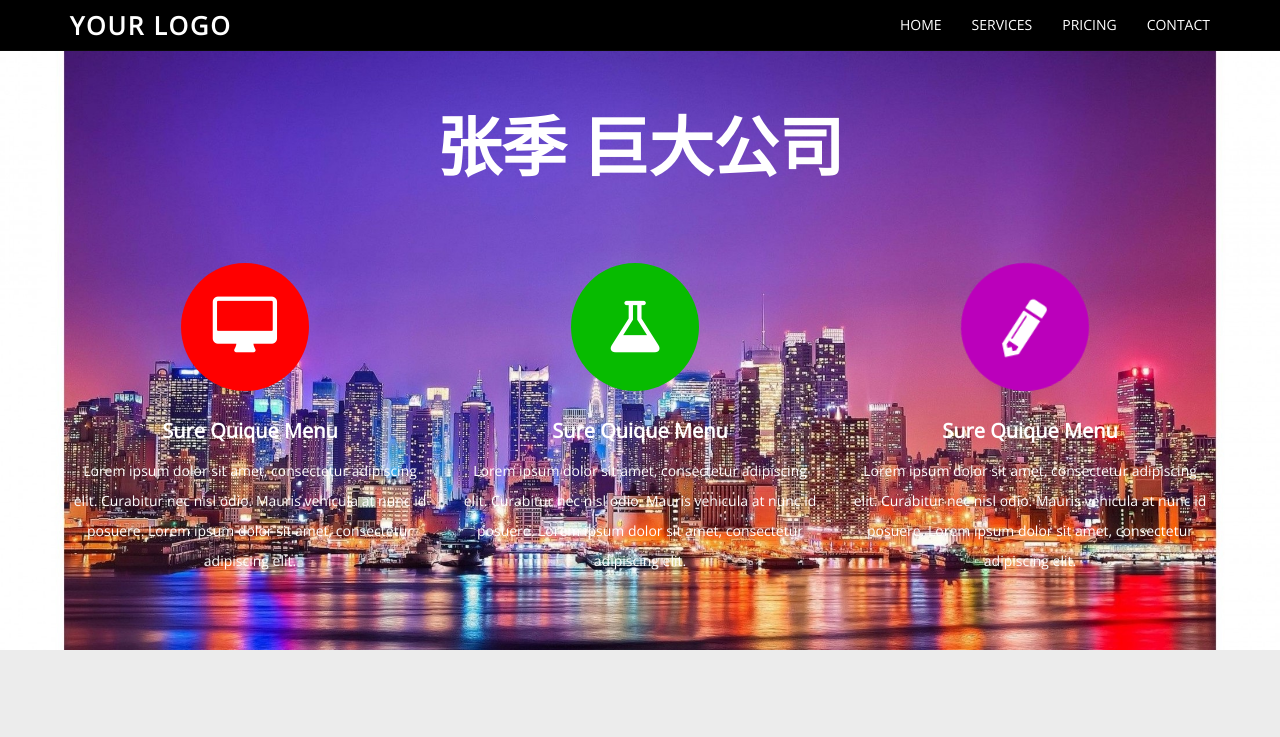
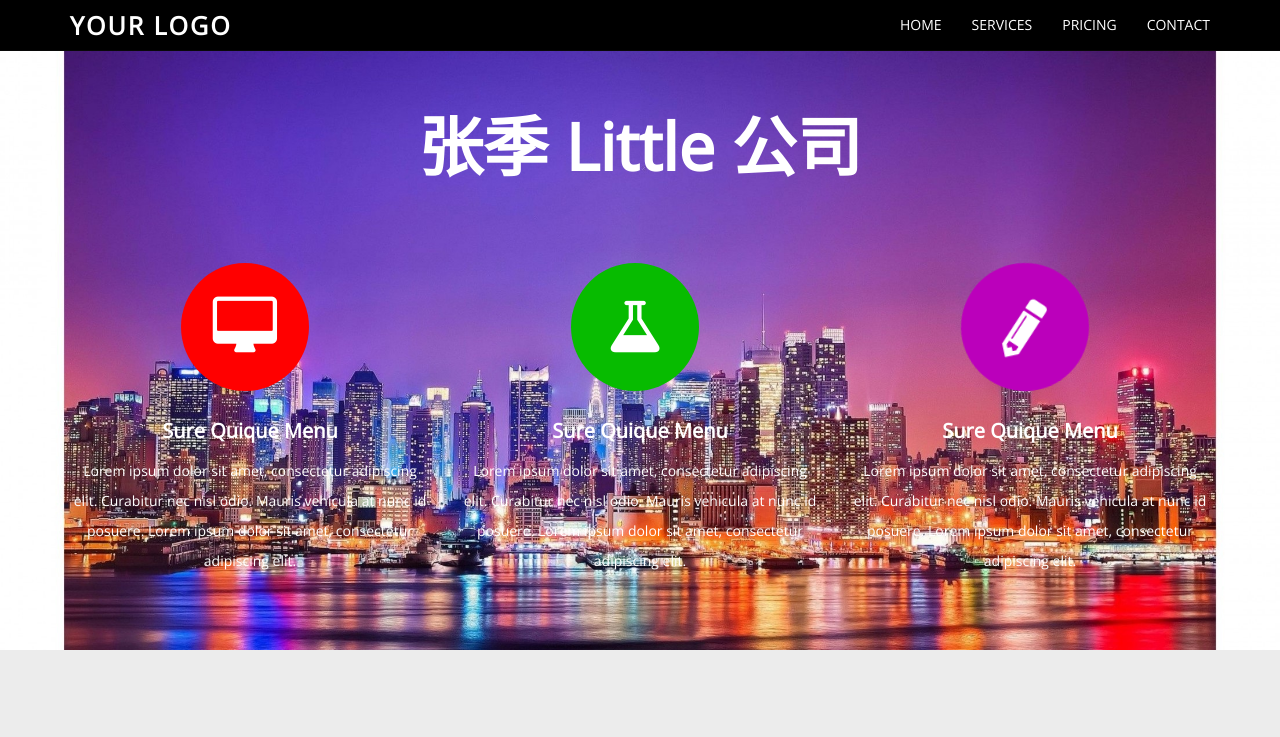
Before and after one commit to jizhang88/jamescr.com, a plain HTML site: page index.html in a window 1280 px wide. Shown: the top 737 px of the page. Drawn offline with nearby package versions, Linux system fonts and the light colour scheme.

Commit message:
Update index.html

```diff
--- a/index.html
+++ b/index.html
@@ -64,7 +64,7 @@
         <div class="row text-center g-pad-bottom">
             <div class="col-md-12">
 
-                <span class="head-main">张季 巨大公司</span>
+                <span class="head-main">张季 Little 公司</span>
             </div>
         </div>
         <div class="row text-center">
```
